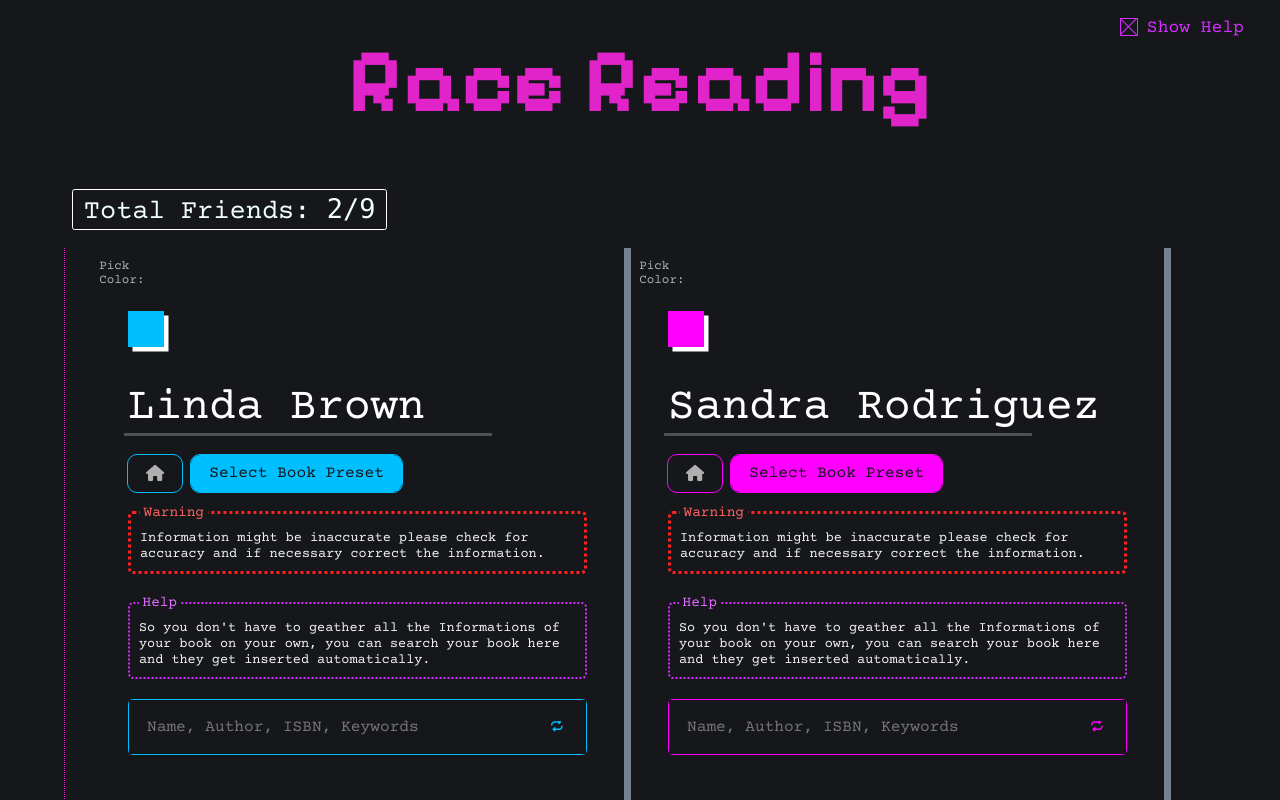
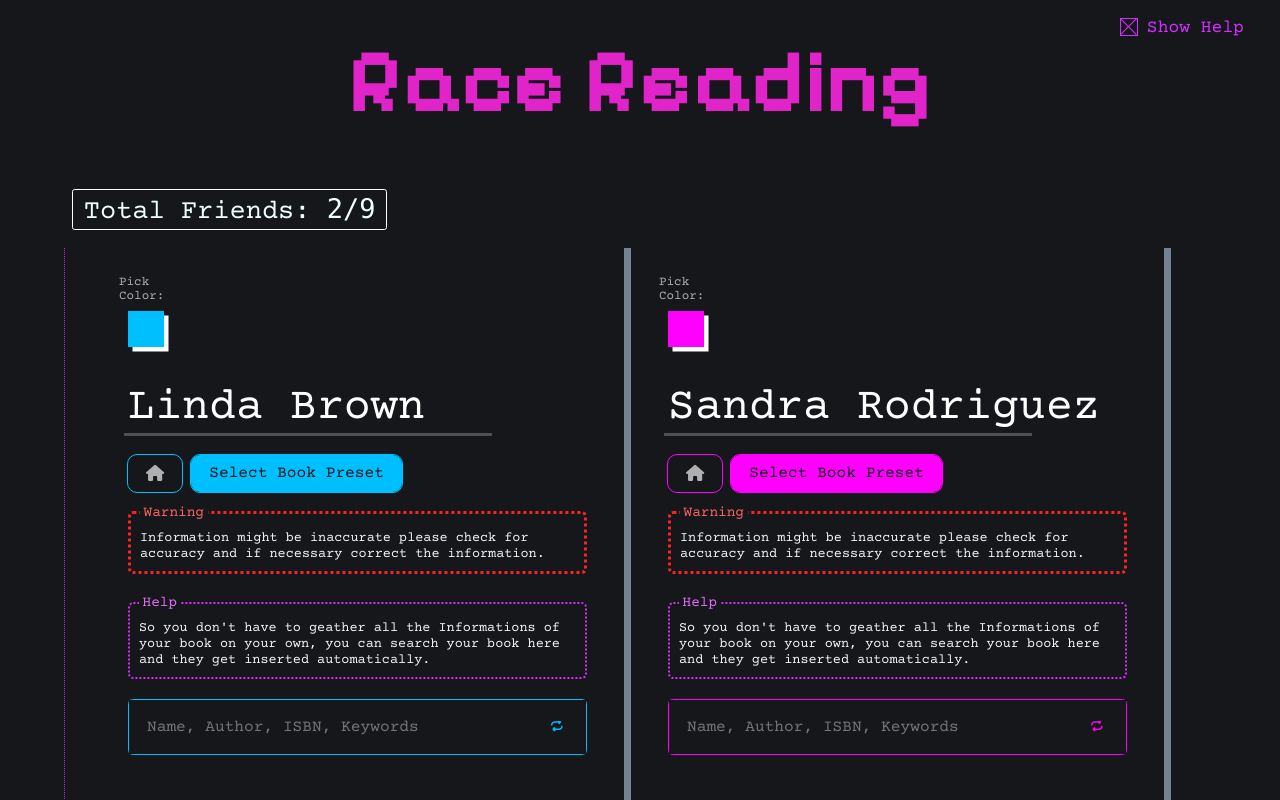
Before and after one commit to JZT-Aaron/summer-race-reading, a React (Vite) app: page / in a window 1280 px wide. Shown: the top 800 px of the page. Built offline with nearby package versions, Linux system fonts and the light colour scheme; a web font is replaced by a local one.

Commit message:
Fixed Color Picker lable dispositioning

```diff
--- a/src/index.css
+++ b/src/index.css
@@ -316,8 +316,8 @@ input.title:hover + .input-underline, input.title:focus + .input-underline {
 
 .color-picker-title {
     position: absolute;
-    top: -38px;
-    left: -12px;
+    top: -20px;
+    left: 10px;
     font-size: 14px;
 }
 
```
